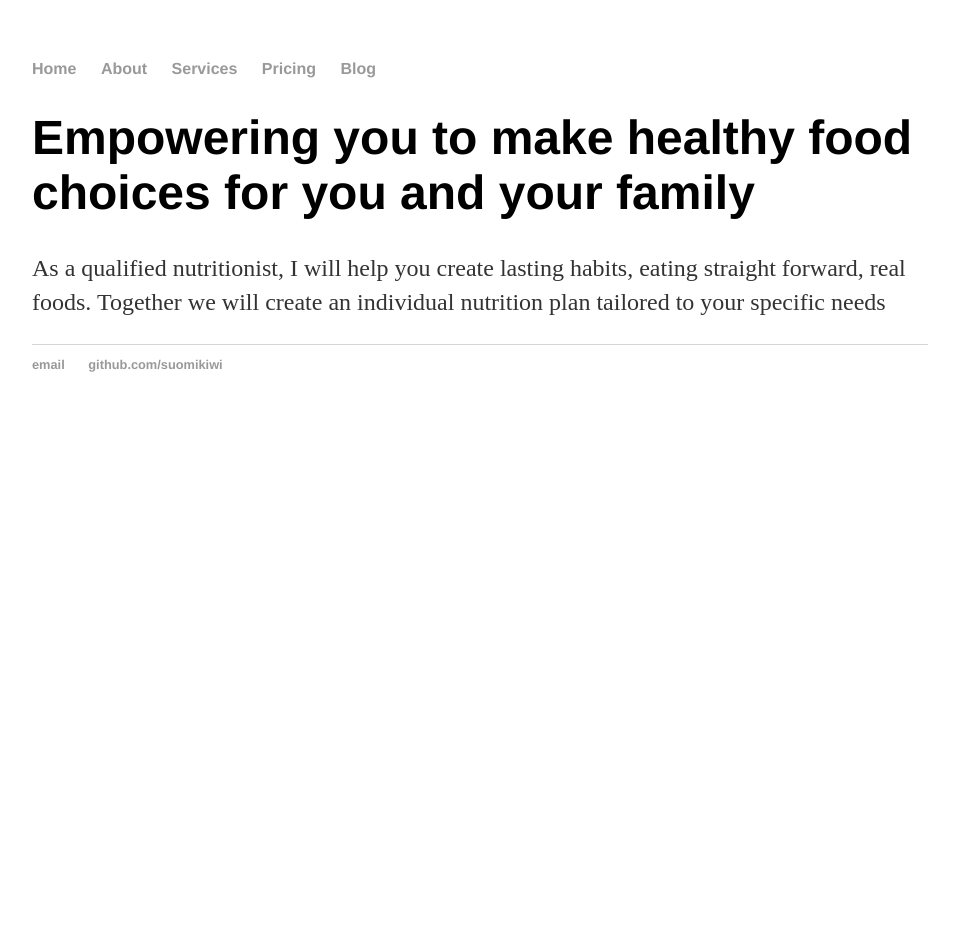
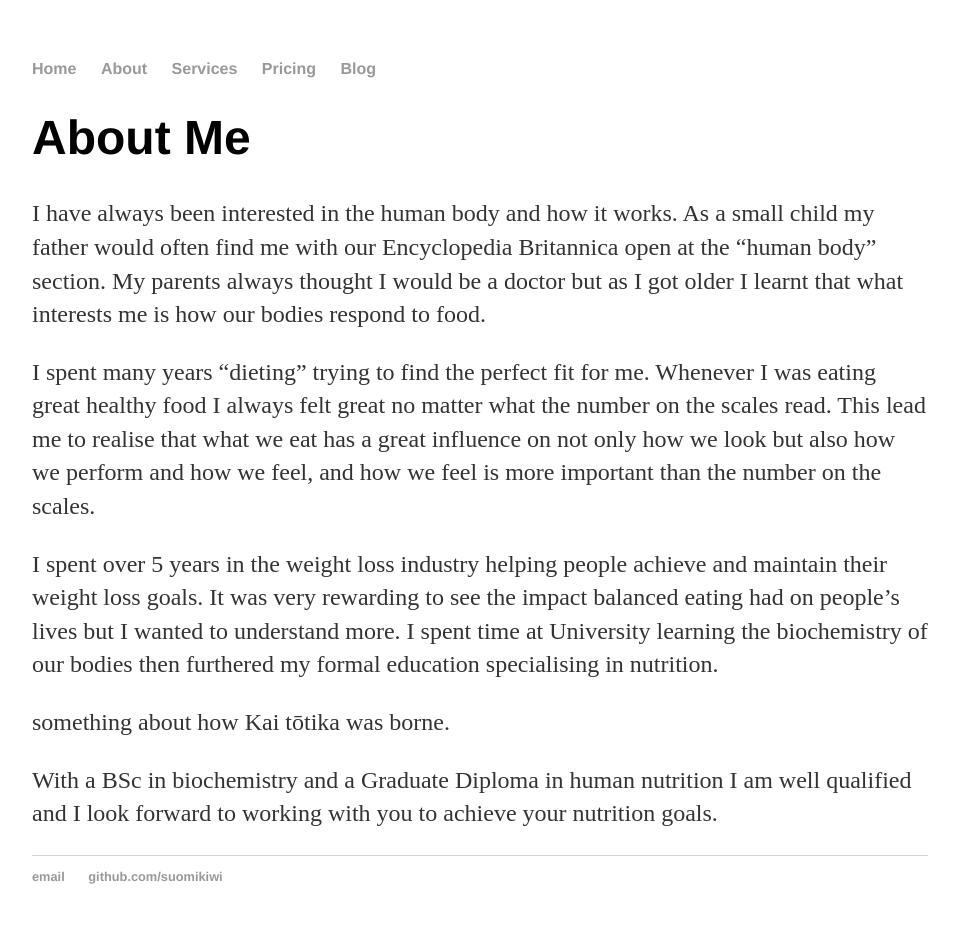
Before and after one commit to suomikiwi/suomikiwi.github.io, a Jekyll site: the page built from about/index.html, in a window 1280 px wide. Shown: the whole page, without its empty margins (160-1119 px from the left). Built offline with Jekyll 4.4.1, drawn with Linux system fonts in a browser that asks for light colours; before the commit the page ends 900 px from its top, so only the background shows below that.

Commit message:
Update index.html

```diff
--- a/about/index.html
+++ b/about/index.html
@@ -3,6 +3,20 @@ layout: default
 title: Kaitotika, Straight-up Nutrition
 ---
 <div class="blurb">
-	<h1>Empowering you to make healthy food choices for you and your family</h1>
-	<p>As a qualified nutritionist, I will help you create lasting habits, eating straight forward, real foods. Together we will create an individual nutrition plan tailored to your specific needs</p>
+	<h1>About Me</h1>
+	<p>
+	I have always been interested in the human body and how it works. As a small child my father would often find me with our Encyclopedia Britannica open at the “human body” section. My parents always thought I would be a doctor but as I got older I learnt that what interests me is how our bodies respond to food.
+	</p>
+	<p>
+	I spent many years “dieting” trying to find the perfect fit for me. Whenever I was eating great healthy food I always felt great no matter what the number on the scales read. This lead me to realise that what we eat has a great influence on not only how we look but also how we perform and how we feel, and how we feel is more important than the number on the scales.
+	</p>
+	<p>
+I spent over 5 years in the weight loss industry helping people achieve and maintain their weight loss goals. It was very rewarding to see the impact balanced eating had on people’s lives but I wanted to understand more. I spent time at University learning the biochemistry of our bodies then furthered my formal education specialising in nutrition.
+	</p>
+    	<p>
+	something about how Kai tōtika was borne.
+	</p>
+	<p>
+	With a BSc in biochemistry and a Graduate Diploma in human nutrition I am well qualified and I look forward to working with you to achieve your nutrition goals.
+	</p>
 </div><!-- /.blurb -->
```
